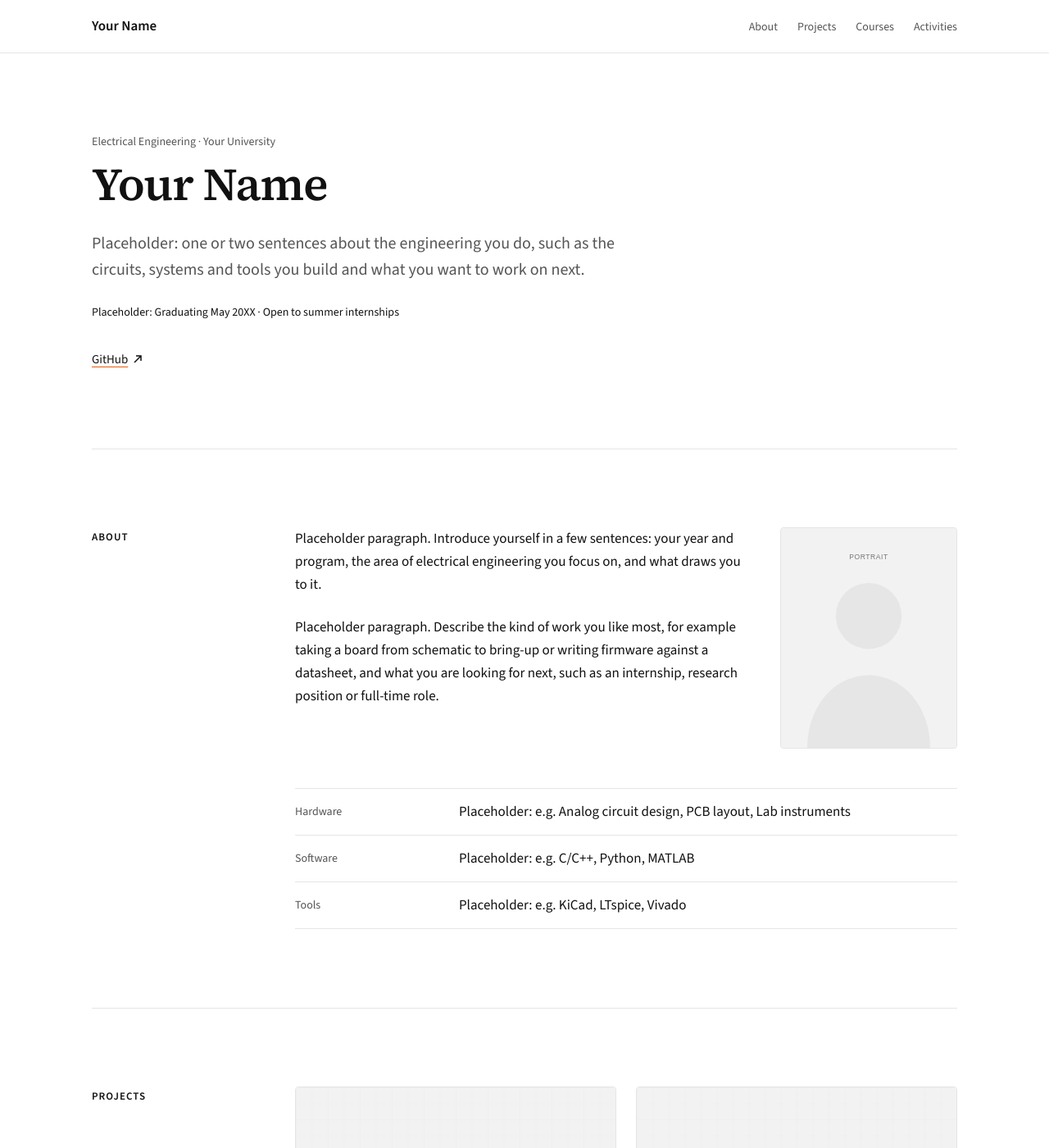
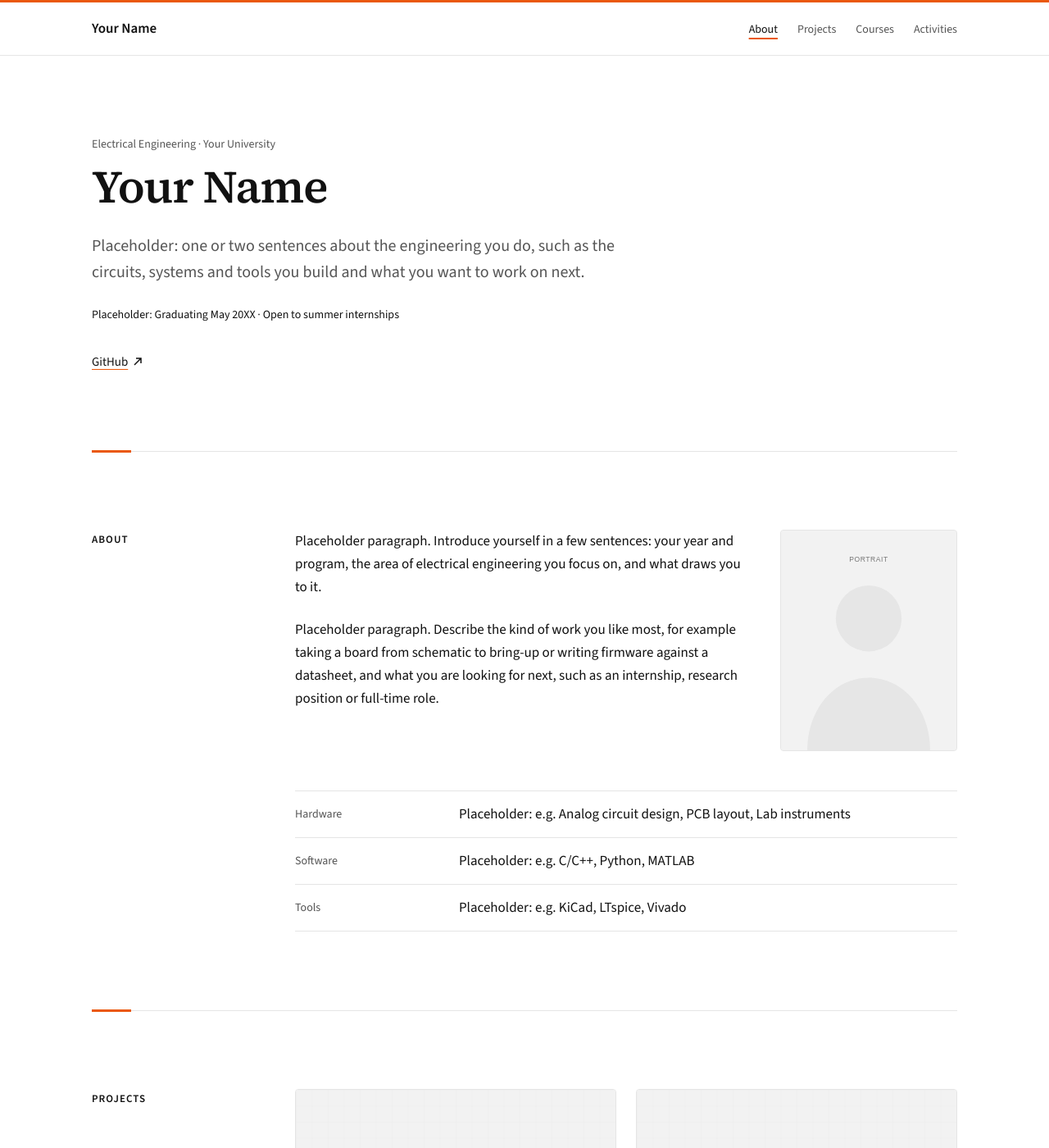
Before and after one commit to CZuschmidt/portfolio_website, a Jekyll site: the page built from index.md, in a window 1280 px wide and 1400 px high. Shown: the whole window at 82% size. Built offline with Jekyll 4.4.1, drawn with Linux system fonts in a browser that asks for light colours.

Commit message:
Add page transitions, scroll reveal and orange accents
- Cross-fade between pages via CSS View Transitions; header stays fixed
- Content below the fold fades up once as it scrolls into view
  (never on content visible at load; off for reduced-motion users)
- Nav underlines the current section in orange as you scroll
- Orange strip on the header, short orange segment on each section
  divider, orange course codes, orange border on card hover

Co-Authored-By: Claude Opus 5.5 <noreply@anthropic.com>
Claude-Session: https://claude.ai/code/session_01NuFFSmApdk2J76eGh2bMky

```diff
--- a/_includes/header.html
+++ b/_includes/header.html
@@ -5,7 +5,7 @@
     <nav class="site-nav" aria-label="Primary">
       <ul>
         <li><a href="{{ '/#about' | relative_url }}">About</a></li>
-        <li><a href="{{ '/#projects' | relative_url }}">Projects</a></li>
+        <li><a href="{{ '/#projects' | relative_url }}"{% if page.collection == "projects" %} aria-current="page"{% endif %}>Projects</a></li>
         <li><a href="{{ '/#courses' | relative_url }}">Courses</a></li>
         <li><a href="{{ '/#activities' | relative_url }}">Activities</a></li>
       </ul>
--- a/assets/css/main.css
+++ b/assets/css/main.css
@@ -123,7 +123,9 @@ main:focus { outline: none; }
    ========================================================================== */
 .site-header {
   background: var(--bg);
+  border-top: 3px solid var(--accent);
   border-bottom: 1px solid var(--line);
+  view-transition-name: site-header;   /* header stays put during page transitions */
 }
 @media (min-width: 640px) {
   .site-header { position: sticky; top: 0; z-index: 10; }
@@ -139,7 +141,7 @@ main:focus { outline: none; }
   padding-block: var(--s1);
 }
 @media (min-width: 640px) {
-  .site-header__inner { padding-block: 0; height: var(--header-h); }
+  .site-header__inner { padding-block: 0; height: calc(var(--header-h) - 3px); }
 }
 
 .site-header__name {
@@ -157,10 +159,14 @@ main:focus { outline: none; }
   font-size: 0.875rem;
   line-height: 1.5rem;
   color: var(--muted);
-  text-decoration: none;
-  transition: color var(--ease);
+  text-decoration: underline;
+  text-decoration-color: transparent;
+  text-decoration-thickness: 2px;
+  text-underline-offset: 6px;
+  transition: color var(--ease), text-decoration-color var(--ease);
 }
-.site-nav a:hover { color: var(--text); }
+.site-nav a:hover { color: var(--text); text-decoration-color: var(--line); }
+.site-nav a[aria-current] { color: var(--text); text-decoration-color: var(--accent); }
 
 /* ==========================================================================
    Links list (hero + footer)
@@ -248,6 +254,14 @@ main:focus { outline: none; }
   left: var(--gutter);
   right: var(--gutter);
   border-top: 1px solid var(--line);
+}
+.section.container::after {
+  content: "";
+  position: absolute;
+  top: -1px;
+  left: var(--gutter);
+  width: var(--s4);
+  border-top: 3px solid var(--accent);
 }
 
 .section__label {
@@ -428,7 +442,7 @@ main:focus { outline: none; }
   text-decoration: none;
   transition: border-color var(--ease);
 }
-.card__link:hover { border-color: var(--line-strong); }
+.card__link:hover { border-color: var(--accent); }
 .card__link:focus-visible { outline-offset: 4px; }
 .card__media {
   aspect-ratio: 16 / 10;
@@ -489,7 +503,7 @@ main:focus { outline: none; }
 @media (min-width: 640px) {
   .entry__aside { flex-direction: column; }
 }
-.entry__code { color: var(--text); font-weight: 600; }
+.entry__code { color: var(--accent-text); font-weight: 600; }
 .entry__title { font-size: 1.125rem; line-height: 1.75rem; }
 .entry__org {
   display: block;
@@ -658,7 +672,7 @@ main:focus { outline: none; }
   text-decoration: none;
   transition: border-color var(--ease);
 }
-.pager__link:hover { border-color: var(--line-strong); }
+.pager__link:hover { border-color: var(--accent); }
 .pager__link--next { text-align: right; }
 @media (min-width: 640px) {
   .pager__link--next { grid-column: 2; }
@@ -756,6 +770,26 @@ main:focus { outline: none; }
 .not-found p:not(.eyebrow) { margin-top: var(--s2); max-width: 36rem; color: var(--muted); }
 .not-found .link-list { margin-top: var(--s3); }
 
+/* ==========================================================================
+   Motion
+   - Page-to-page: a short cross-fade (browsers without View Transitions
+     simply load the next page as normal).
+   - On scroll: content below the fold fades up once as it comes into view.
+     Content already on screen when the page loads is never animated.
+   ========================================================================== */
+@media (prefers-reduced-motion: no-preference) {
+  @view-transition { navigation: auto; }
+  ::view-transition-old(root) { animation: vt-out 160ms ease-in both; }
+  ::view-transition-new(root) { animation: vt-in 280ms cubic-bezier(0.2, 0, 0, 1) both; }
+
+  .reveal {
+    transition: opacity 500ms cubic-bezier(0.2, 0, 0, 1), transform 500ms cubic-bezier(0.2, 0, 0, 1);
+  }
+  .reveal.is-pending { opacity: 0; transform: translateY(16px); }
+}
+@keyframes vt-out { to { opacity: 0; } }
+@keyframes vt-in { from { opacity: 0; transform: translateY(8px); } }
+
 @media (prefers-reduced-motion: reduce) {
   *, *::before, *::after { transition: none !important; }
 }
--- a/assets/js/main.js
+++ b/assets/js/main.js
@@ -54,3 +54,73 @@
     if (opener) opener.focus();
   });
 })();
+
+// Fade content up the first time it scrolls into view.
+// Only elements that start below the fold are animated, so nothing visible
+// on load ever flickers. Skipped entirely when the visitor prefers reduced motion.
+(function () {
+  "use strict";
+
+  if (!("IntersectionObserver" in window)) return;
+  if (window.matchMedia("(prefers-reduced-motion: reduce)").matches) return;
+
+  var selector = [
+    ".section__label",
+    ".about",
+    ".skills",
+    ".card",
+    ".entry",
+    ".prose .figure",
+    ".pager"
+  ].join(",");
+
+  var observer = new IntersectionObserver(function (entries) {
+    entries.forEach(function (entry) {
+      if (!entry.isIntersecting) return;
+      entry.target.classList.remove("is-pending");
+      observer.unobserve(entry.target);
+    });
+  }, { rootMargin: "0px 0px -10% 0px" });
+
+  document.querySelectorAll(selector).forEach(function (el) {
+    if (el.getBoundingClientRect().top < window.innerHeight) return;
+    el.classList.add("reveal", "is-pending");
+    observer.observe(el);
+  });
+})();
+
+// Underline the nav link for the section currently in the middle of the screen.
+(function () {
+  "use strict";
+
+  if (!("IntersectionObserver" in window)) return;
+
+  var links = Array.prototype.filter.call(
+    document.querySelectorAll(".site-nav a"),
+    function (a) { return a.pathname === location.pathname && a.hash; }
+  );
+  var sections = links
+    .map(function (a) { return document.getElementById(a.hash.slice(1)); })
+    .filter(Boolean);
+  if (!sections.length) return;
+
+  var visible = new Set();
+
+  function update() {
+    var current = sections.filter(function (s) { return visible.has(s); })[0];
+    links.forEach(function (a) {
+      if (current && a.hash === "#" + current.id) a.setAttribute("aria-current", "true");
+      else a.removeAttribute("aria-current");
+    });
+  }
+
+  var observer = new IntersectionObserver(function (entries) {
+    entries.forEach(function (entry) {
+      if (entry.isIntersecting) visible.add(entry.target);
+      else visible.delete(entry.target);
+    });
+    update();
+  }, { rootMargin: "-45% 0px -50% 0px" });
+
+  sections.forEach(function (s) { observer.observe(s); });
+})();
```
